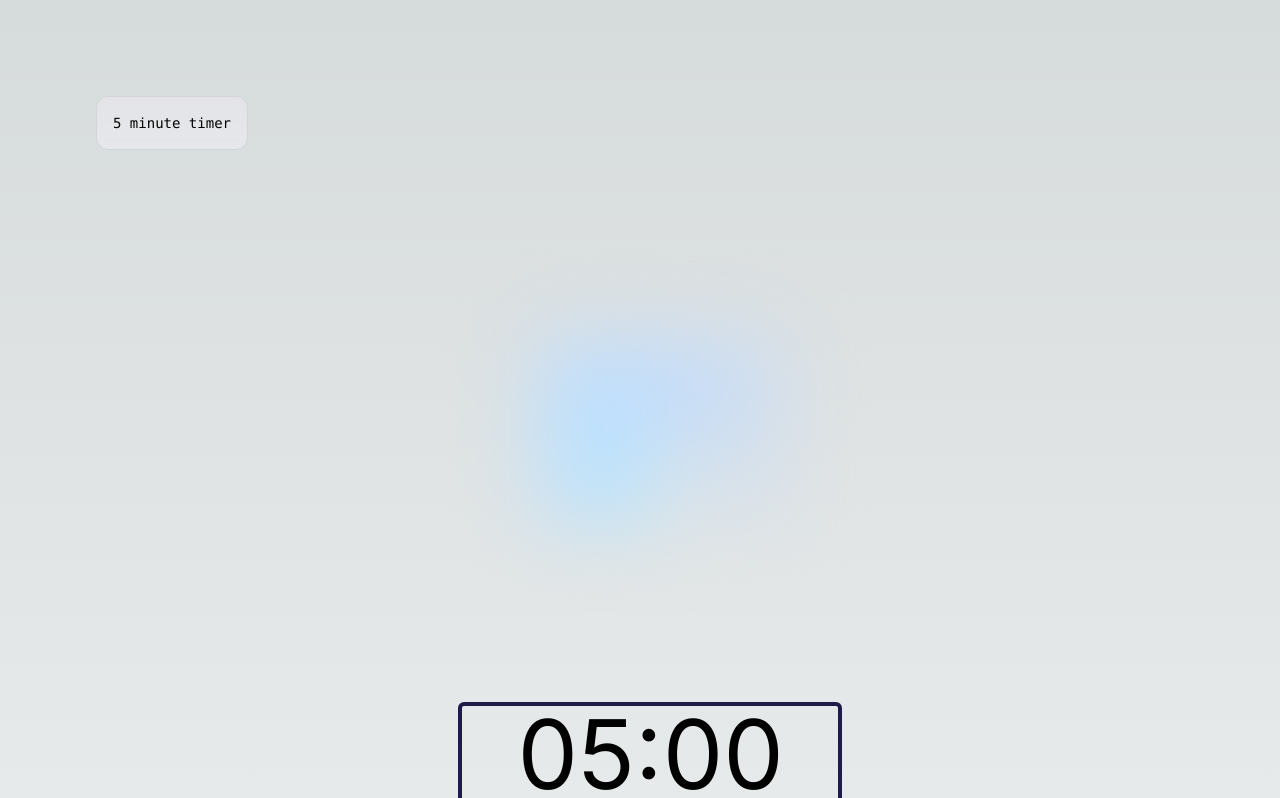
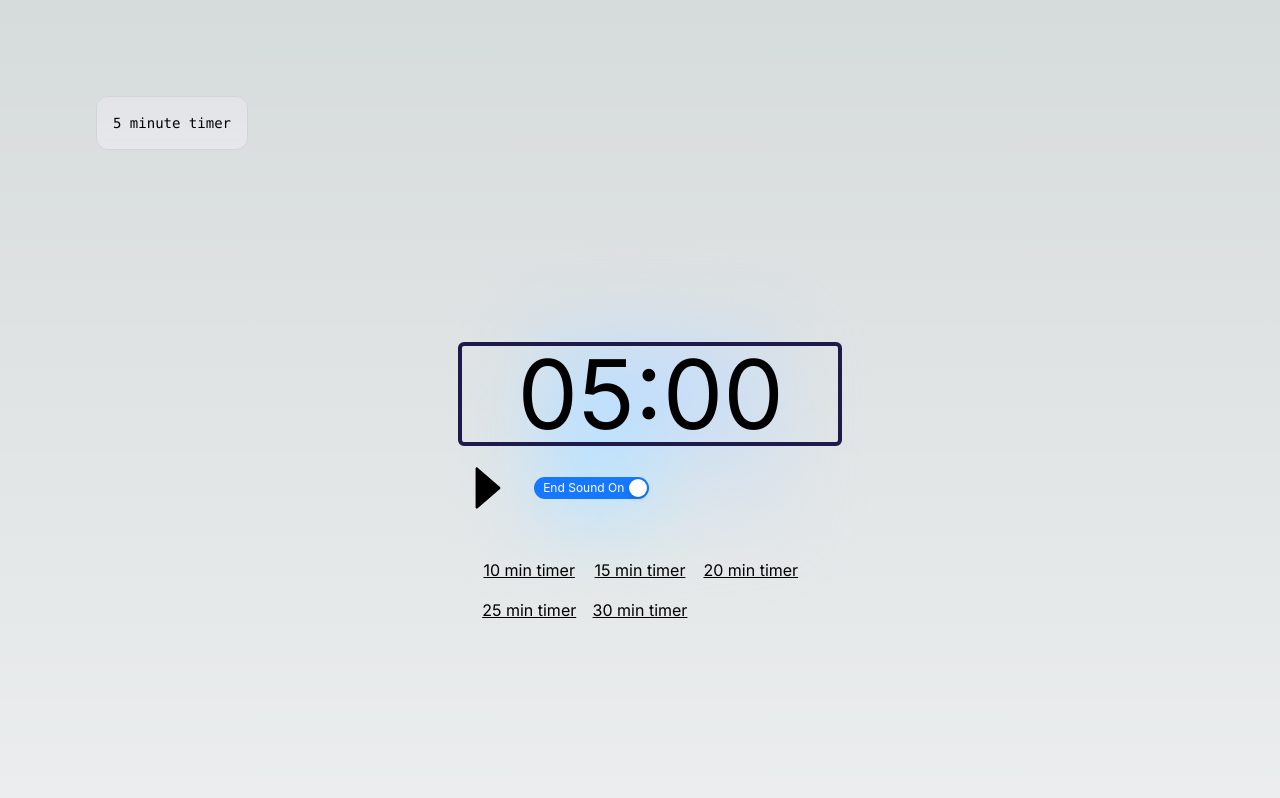
Before and after one commit to jbgf/5minutestimer, a Next.js app: page / in a window 1280 px wide. Shown: the top 798 px of the page. Built offline with nearby package versions, Linux system fonts and the light colour scheme.

Commit message:
feat: root page

```diff
--- a/app/page.tsx
+++ b/app/page.tsx
@@ -2,13 +2,13 @@ import Image from "next/image";
 import { useEffect } from "react";
 import dayjs from "dayjs";
 import duration from 'dayjs/plugin/duration'
-import Timer from "./timer";
 import Template from "./server-component/template";
+import DurationPage from "./[duration]/page";
 dayjs.extend(duration);
 
 export default function Page() {
 
   return (
-    <Template duration={5} isHomePage />
+    <DurationPage params={{duration:`5`}} />
   );
 }
--- a/app/server-component/template.tsx
+++ b/app/server-component/template.tsx
@@ -52,7 +52,7 @@ export default function Template(props: IProps) {
       after:translate-x-1/3 after:bg-gradient-conic after:from-sky-200 after:via-blue-200
       after:blur-2xl after:content-[''] before:dark:bg-gradient-to-br before:dark:from-transparent
       before:dark:to-blue-700 before:dark:opacity-10 after:dark:from-sky-900 after:dark:via-[#0141ff]
-       after:dark:opacity-40 before:lg:h-[360px]">
+       after:dark:opacity-40">
 
         <Timer duration={Number(props.duration)} autoStart={autoStart} src={props.src} />
 
```
